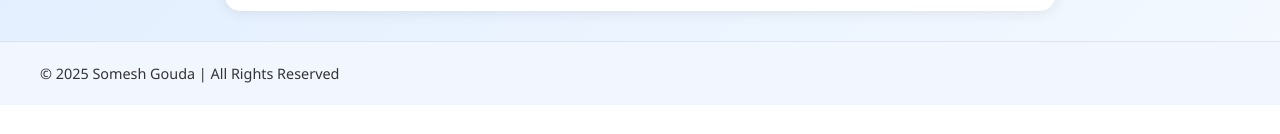
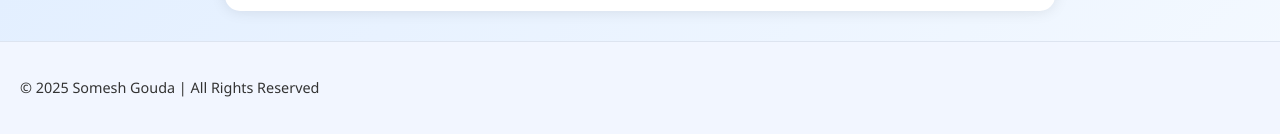
Before and after one commit to SomeshGouda/someshgouda.github.io, a plain HTML site: page index.html in a window 1280 px wide. Shown: the part 1006-1140 px from the top of the page. Before the commit the page ends 1111 px from the top, so only its background shows below. Drawn offline with Linux system fonts and the light colour scheme.

Commit message:
Update index.html

```diff
--- a/index.html
+++ b/index.html
@@ -223,8 +223,7 @@ footer {
 /* Added to slightly left align the paragraph content inside the footer */
 footer p {
   text-align: left;
-  margin: 0;
-  padding-left: 20px; /* Adjust this value as needed */
+
 }
 
 .mahadev {
```
